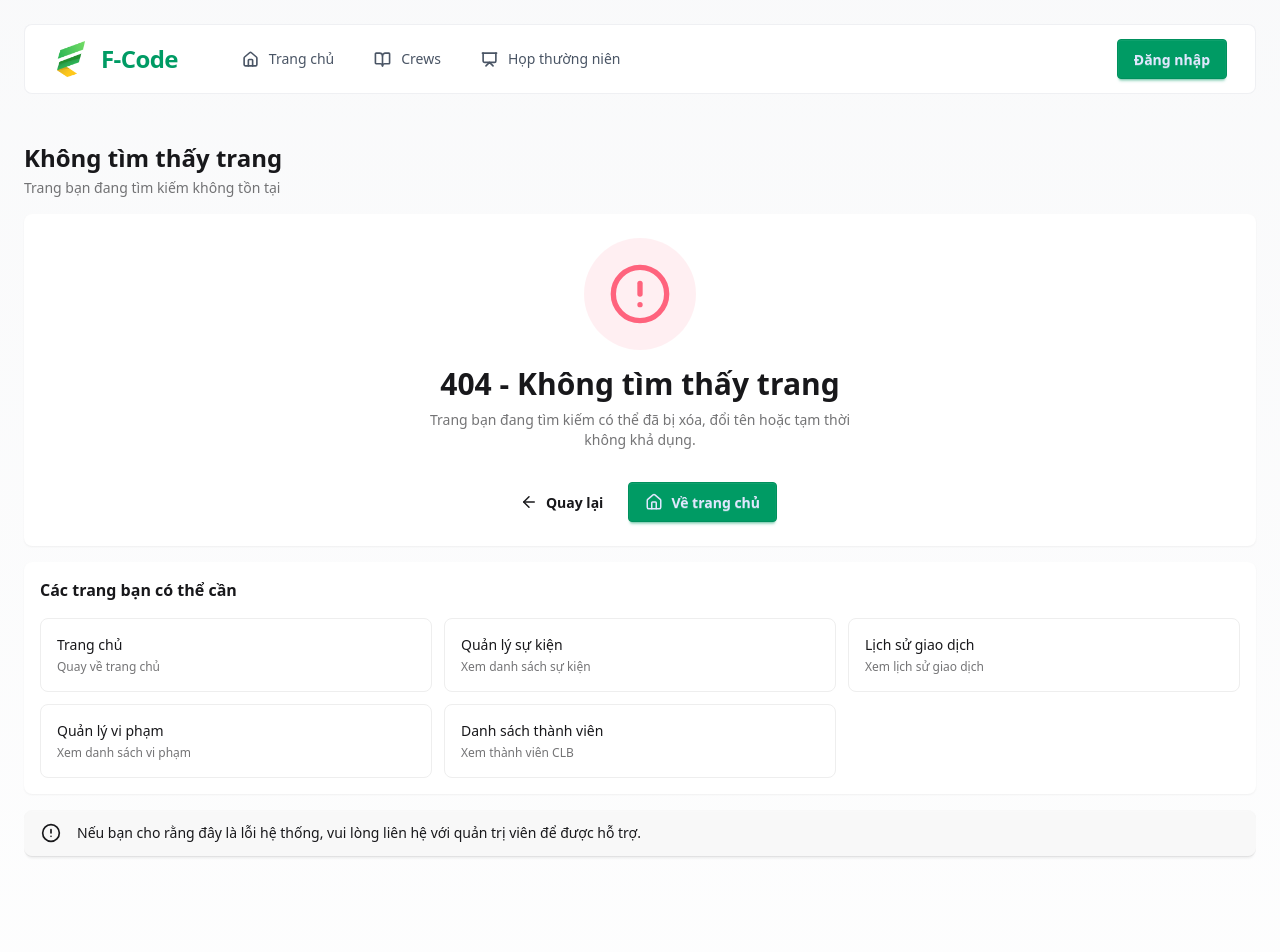
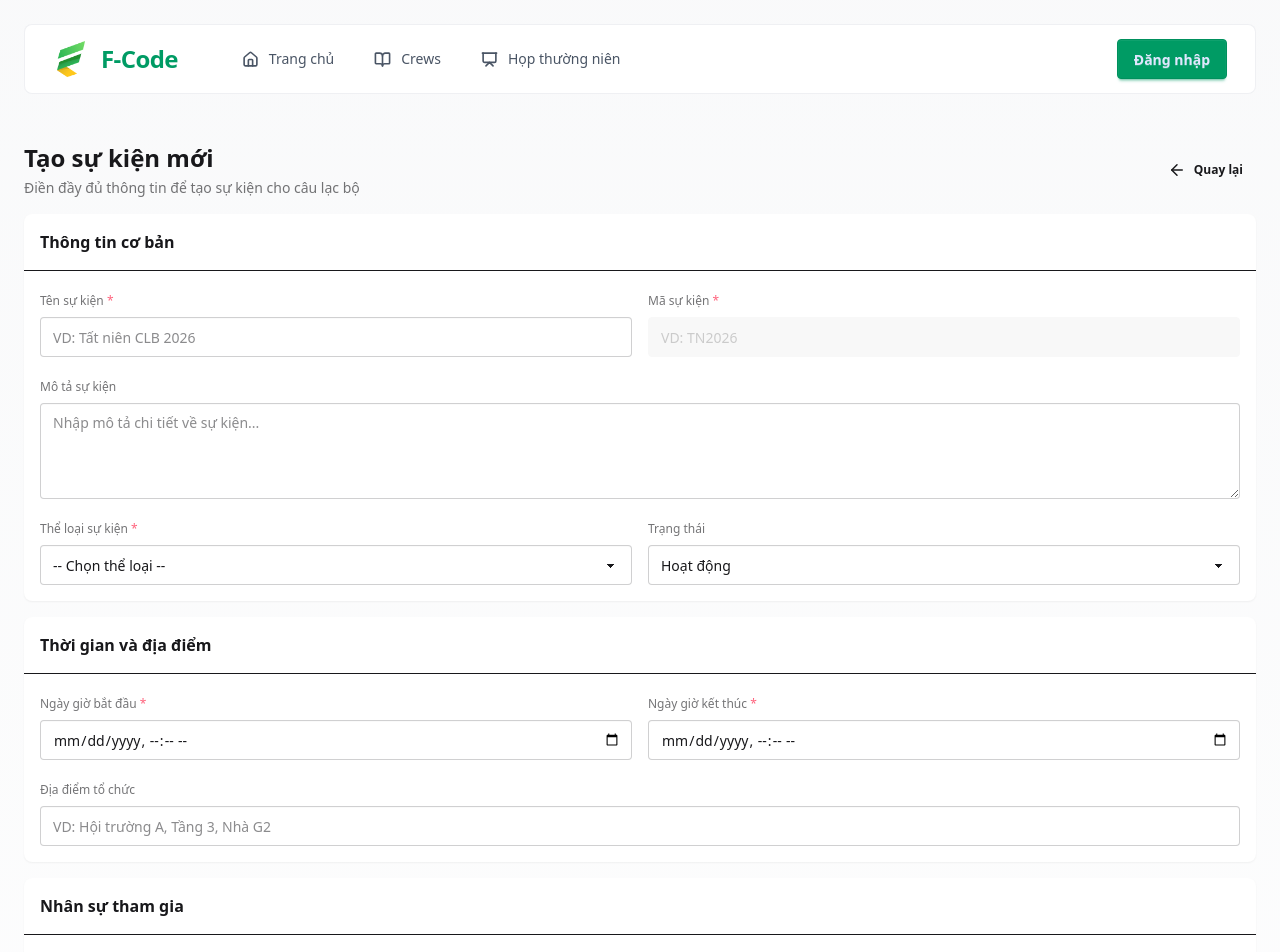
Before and after one commit to f-code-project/smart-qr-attendance-system, a React (Vite) app in the folder apps/web/: page /events/add in a window 1280 px wide. Before the commit this address led to /404. Shown: the top 952 px of the page. Built offline with nearby package versions, Linux system fonts and the light colour scheme.

Commit message:
feat: form create event

```diff
--- /dev/null
+++ b/apps/web/src/pages/events/add/add.page.tsx
@@ -0,0 +1,250 @@
+import { ArrowLeft } from 'lucide-react';
+import { useState } from 'react';
+import { Link, useNavigate } from 'react-router';
+import TitlePage from '../../../components/TitlePage';
+
+interface EventFormData {
+  eventName: string;
+  eventCode: string;
+  description: string;
+  category: string;
+  amount: number;
+  startDate: string;
+  endDate: string;
+  status: string;
+  sendEmail: string;
+  participantsCount: number;
+  location: string;
+  note: string;
+}
+
+const AddEventPage = () => {
+  const navigate = useNavigate();
+  const [formData, setFormData] = useState<EventFormData>({
+    eventName: '',
+    eventCode: '',
+    description: '',
+    category: '',
+    amount: 0,
+    startDate: '',
+    endDate: '',
+    status: 'ACTIVE',
+    sendEmail: '1',
+    participantsCount: 0,
+    location: '',
+    note: '',
+  });
+
+  const handleChange = (e: React.ChangeEvent<HTMLInputElement | HTMLTextAreaElement | HTMLSelectElement>) => {
+    const { name, value } = e.target;
+    setFormData((prev) => ({
+      ...prev,
+      [name]: name === 'amount' || name === 'participantsCount' ? Number(value) : value,
+    }));
+  };
+
+  const handleSubmit = (e: React.FormEvent) => {
+    e.preventDefault();
+    console.log('Form data:', formData);
+    // TODO: Call API to create event
+    // navigate('/events');
+  };
+
+  const handleCancel = () => {
+    navigate('/events');
+  };
+
+  return (
+    <div className="space-y-4">
+      <div className="flex justify-between items-center">
+        <TitlePage title="Tạo sự kiện mới" description="Điền đầy đủ thông tin để tạo sự kiện cho câu lạc bộ" />
+        <Link to="/events" className="btn btn-ghost btn-sm gap-2">
+          <ArrowLeft size={18} />
+          Quay lại
+        </Link>
+      </div>
+
+      <form onSubmit={handleSubmit} className="space-y-4">
+        <div className="bg-base-100 shadow-xs rounded-lg">
+          <div className="p-4 border-b">
+            <h3 className="text-base font-semibold">Thông tin cơ bản</h3>
+          </div>
+          <div className="p-4">
+            <div className="grid grid-cols-1 md:grid-cols-2 gap-4">
+              <div className="form-control">
+                <label className="label">
+                  <span className="label-text text-xs mb-2">
+                    Tên sự kiện <span className="text-error">*</span>
+                  </span>
+                </label>
+                <input
+                  type="text"
+                  name="eventName"
+                  value={formData.eventName}
+                  onChange={handleChange}
+                  placeholder="VD: Tất niên CLB 2026"
+                  className="input input-bordered w-full"
+                  required
+                />
+              </div>
+
+              <div className="form-control">
+                <label className="label">
+                  <span className="label-text text-xs mb-2">
+                    Mã sự kiện <span className="text-error">*</span>
+                  </span>
+                </label>
+                <input
+                  type="text"
+                  name="eventCode"
+                  value={formData.eventCode}
+                  onChange={handleChange}
+                  placeholder="VD: TN2026"
+                  className="input input-bordered w-full"
+                  disabled
+                  required
+                />
+              </div>
+
+              <div className="form-control md:col-span-2">
+                <label className="label">
+                  <span className="label-text text-xs mb-2">Mô tả sự kiện</span>
+                </label>
+                <textarea
+                  name="description"
+                  value={formData.description}
+                  onChange={handleChange}
+                  className="textarea textarea-bordered h-24 w-full"
+                  placeholder="Nhập mô tả chi tiết về sự kiện..."
+                ></textarea>
+              </div>
+
+              <div className="form-control">
+                <label className="label">
+                  <span className="label-text text-xs mb-2">
+                    Thể loại sự kiện <span className="text-error">*</span>
+                  </span>
+                </label>
+                <select
+                  name="category"
+                  value={formData.category}
+                  onChange={handleChange}
+                  className="select select-bordered w-full"
+                  required
+                >
+                  <option value="">-- Chọn thể loại --</option>
+                  <option value="EVENT">Sự kiện</option>
+                  <option value="MEETING">Họp thường niên</option>
+                </select>
+              </div>
+
+              <div className="form-control">
+                <label className="label">
+                  <span className="label-text text-xs mb-2">Trạng thái</span>
+                </label>
+                <select
+                  name="status"
+                  value={formData.status}
+                  onChange={handleChange}
+                  className="select select-bordered w-full"
+                >
+                  <option value="ACTIVE">Hoạt động</option>
+                  <option value="INACTIVE">Tạm dừng</option>
+                </select>
+              </div>
+            </div>
+          </div>
+        </div>
+
+        <div className="bg-base-100 shadow-xs rounded-lg">
+          <div className="p-4 border-b">
+            <h3 className="text-base font-semibold">Thời gian và địa điểm</h3>
+          </div>
+          <div className="p-4">
+            <div className="grid grid-cols-1 md:grid-cols-2 gap-4">
+              <div className="form-control">
+                <label className="label">
+                  <span className="label-text text-xs mb-2">
+                    Ngày giờ bắt đầu <span className="text-error">*</span>
+                  </span>
+                </label>
+                <input
+                  type="datetime-local"
+                  name="startDate"
+                  value={formData.startDate}
+                  onChange={handleChange}
+                  className="input input-bordered w-full"
+                  required
+                />
+              </div>
+
+              <div className="form-control">
+                <label className="label">
+                  <span className="label-text text-xs mb-2">
+                    Ngày giờ kết thúc <span className="text-error">*</span>
+                  </span>
+                </label>
+                <input
+                  type="datetime-local"
+                  name="endDate"
+                  value={formData.endDate}
+                  onChange={handleChange}
+                  className="input input-bordered w-full"
+                  required
+                />
+              </div>
+
+              <div className="form-control md:col-span-2">
+                <label className="label">
+                  <span className="label-text text-xs mb-2">Địa điểm tổ chức</span>
+                </label>
+                <input
+                  type="text"
+                  name="location"
+                  value={formData.location}
+                  onChange={handleChange}
+                  placeholder="VD: Hội trường A, Tầng 3, Nhà G2"
+                  className="input input-bordered w-full"
+                />
+              </div>
+            </div>
+          </div>
+        </div>
+
+        <div className="bg-base-100 shadow-xs rounded-lg">
+          <div className="p-4 border-b">
+            <h3 className="text-base font-semibold">Nhân sự tham gia</h3>
+          </div>
+          <div className="p-4">
+            <div className="grid grid-cols-1 max-h-200">
+              <div className="form-control">
+                <label className="label">
+                  <span className="label-text text-xs mb-2">Danh sách nhân sự tham gia</span>
+                </label>
+                <div className="max-h-60 overflow-y-auto border rounded p-2 ">
+                  {Array.from({ length: 100 }).map((_, idx) => (
+                    <label key={idx} className="flex items-center gap-2 mb-1">
+                      <input type="checkbox" name={`participant_${idx}`} className="checkbox checkbox-sm" />
+                      [SE200947] Phạm Hoàng Tuấn #{idx + 1}
+                    </label>
+                  ))}
+                </div>
+              </div>
+            </div>
+          </div>
+        </div>
+
+        <div className="flex gap-3 justify-end">
+          <button type="button" onClick={handleCancel} className="btn btn-ghost">
+            Hủy bỏ
+          </button>
+          <button type="submit" className="btn btn-primary">
+            Tạo sự kiện
+          </button>
+        </div>
+      </form>
+    </div>
+  );
+};
+
+export default AddEventPage;
--- a/apps/web/src/routes/public.tsx
+++ b/apps/web/src/routes/public.tsx
@@ -5,6 +5,7 @@ import Loadable from './Loadable';
 // import HomePage from '../pages/home/home.page';
 
 const HomePage = Loadable(lazy(() => import('~/pages/home/home.page')));
+const AddEventPage = Loadable(lazy(() => import('~/pages/events/add/add.page')));
 const HistoriesPage = Loadable(lazy(() => import('~/pages/histories/histories.page')));
 const LoginPage = Loadable(lazy(() => import('~/pages/auth/login/login.page')));
 const ViolationsPage = Loadable(lazy(() => import('~/pages/violations/violations.page')));
@@ -18,6 +19,7 @@ export const publicRoutes = [
     element: <MainLayout />,
     children: [
       { index: true, element: <HomePage /> },
+      { path: 'events/add', element: <AddEventPage /> },
       { path: 'history-transactions', element: <HistoriesPage /> },
       { path: 'violations', element: <ViolationsPage /> },
       { path: 'events', element: <EventsPage /> },
```
